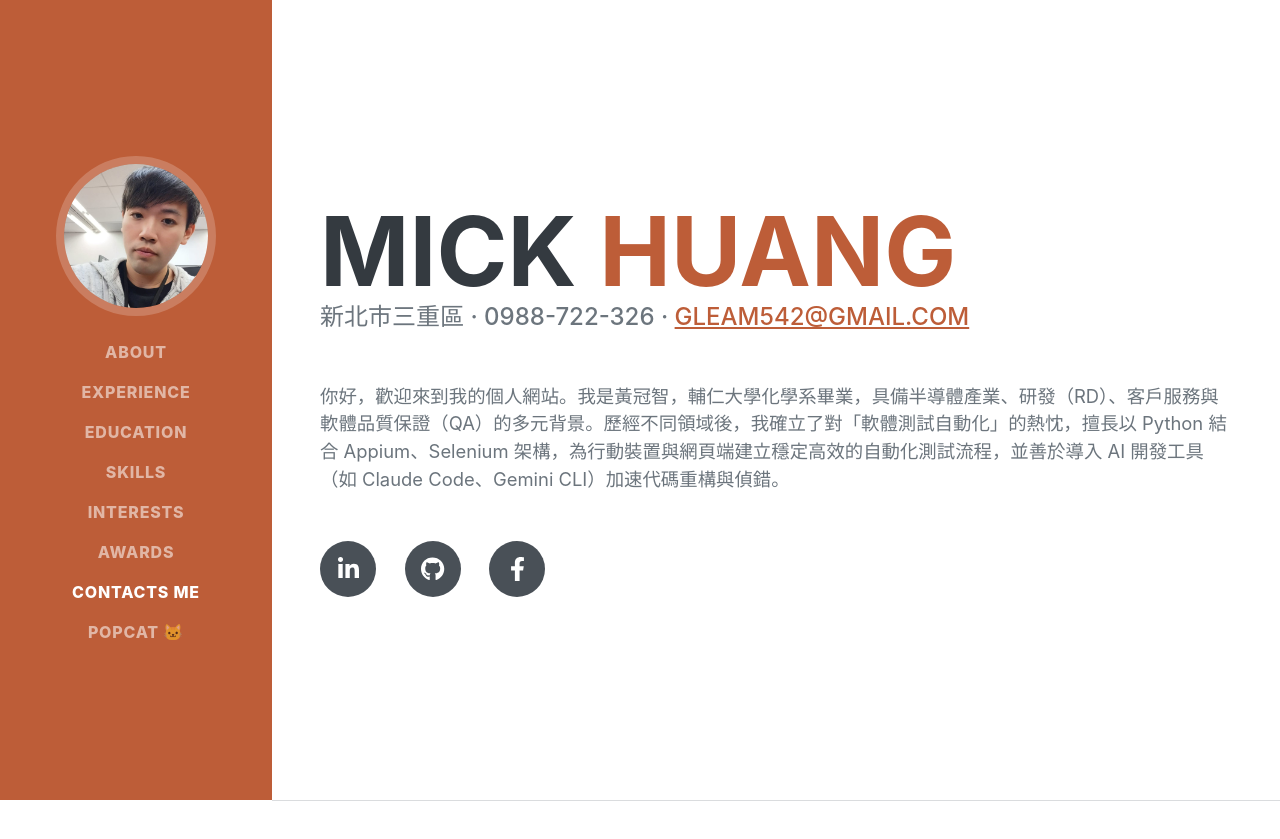
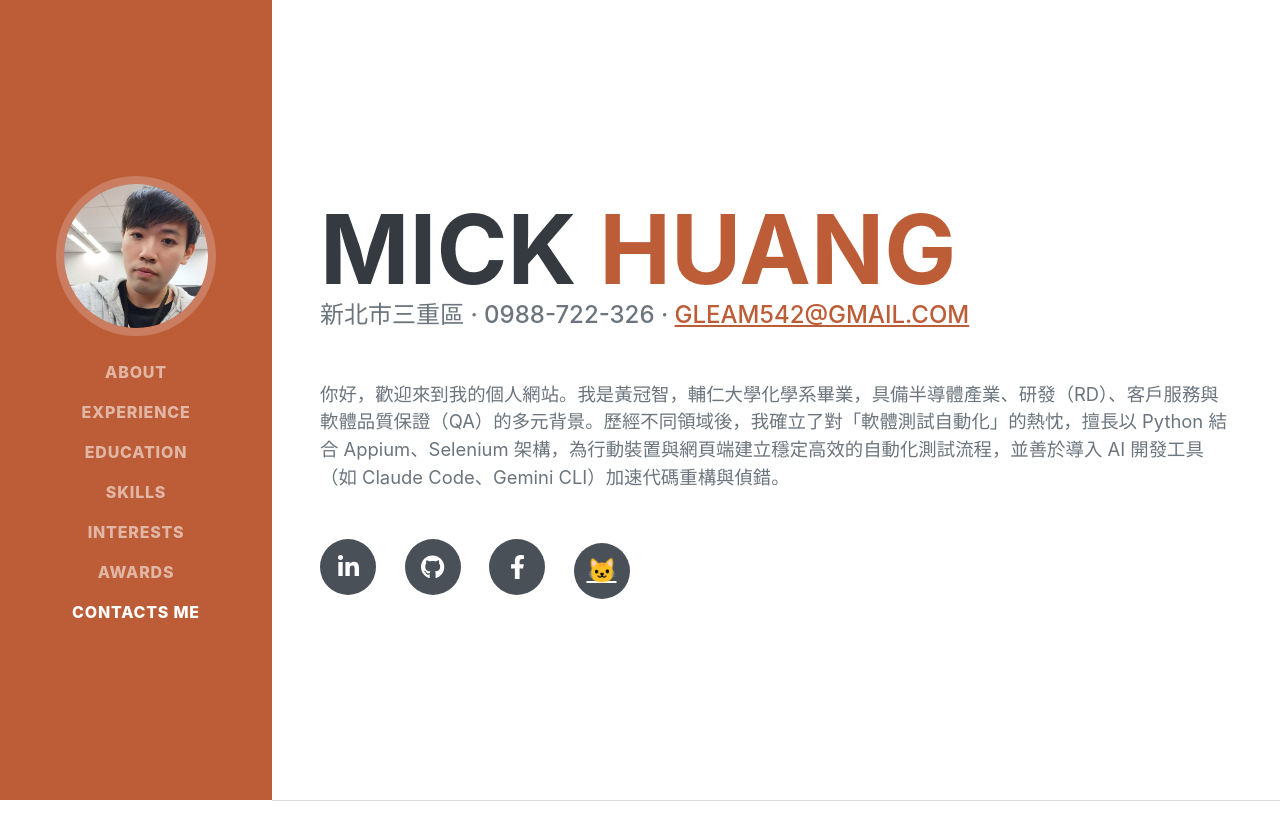
Before and after one commit to gleam542/PersonalWeb_Django, a Django app: page / in a window 1280 px wide. Shown: the top 839 px of the page. Run offline with Django 4.2, Linux system fonts and the light colour scheme; some libraries are stand-ins or nearby versions; some web fonts are replaced.

Commit message:
Move Popcat link from navbar to social icons (where Twitter was)
Co-Authored-By: Claude Opus 4.8 <noreply@anthropic.com>
Claude-Session: https://claude.ai/code/session_01L2VAV8vgoSn6pS6hWftZVY

```diff
--- a/myapp/templates/index.html
+++ b/myapp/templates/index.html
@@ -33,7 +33,6 @@
                     <li class="nav-item"><a class="nav-link js-scroll-trigger" href="#interests">Interests</a></li>
                     <li class="nav-item"><a class="nav-link js-scroll-trigger" href="#awards">Awards</a></li>
                     <li class="nav-item"><a class="nav-link js-scroll-trigger" href="#contacts_me">Contacts me</a></li>
-                    <li class="nav-item"><a class="nav-link" href="https://gleam542.github.io/popcat-game/" target="_blank" rel="noopener">Popcat 🐱</a></li>
                 </ul>
             </div>
         </nav>
@@ -55,6 +54,7 @@
                         <a class="social-icon" href="https://www.linkedin.com/in/mickpersonal/"><i class="fab fa-linkedin-in"></i></a>
                         <a class="social-icon" href="https://github.com/gleam542/"><i class="fab fa-github"></i></a>
                         <a class="social-icon" href="https://www.facebook.com/draco.huang"><i class="fab fa-facebook-f"></i></a>
+                        <a class="social-icon" href="https://gleam542.github.io/popcat-game/" target="_blank" rel="noopener">🐱</a>
                     </div>
                 </div>
             </section>
```
